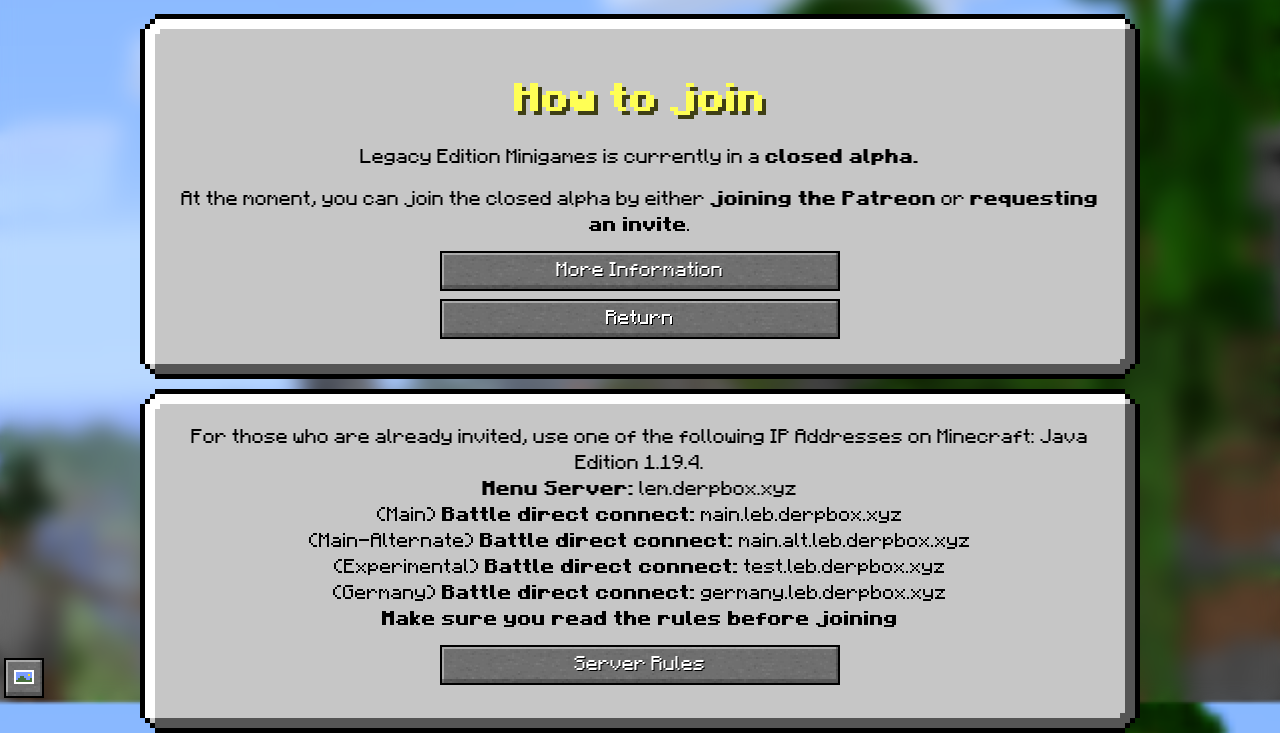
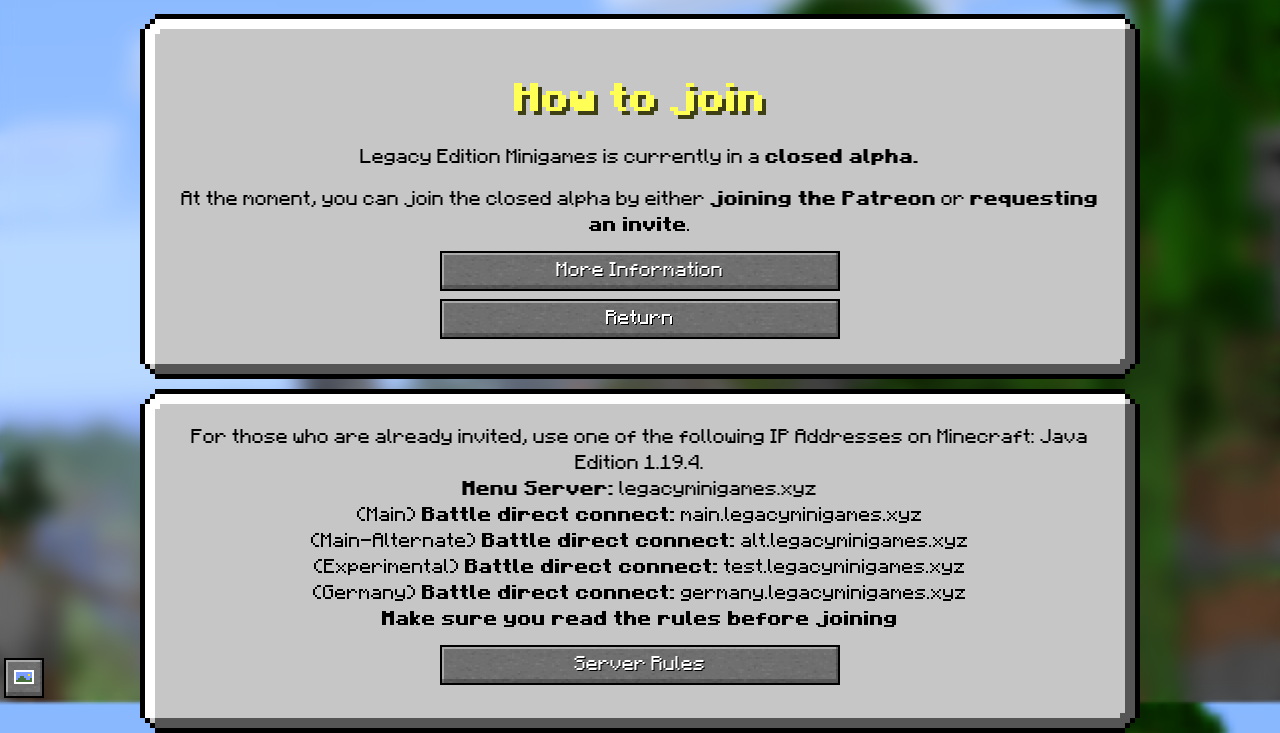
Before and after one commit to Legacy-Edition-Minigames/Website, a Jekyll site: the page built from join.html, in a window 1280 px wide. Shown: the part 198-931 px from the top of the page. Built offline with Jekyll 4.4.1, drawn with Linux system fonts in a browser that asks for light colours; some web fonts are replaced.

Commit message:
Update domain from derpbox.xyz to legacyminigames.xyz

```diff
--- a/_config.yml
+++ b/_config.yml
@@ -23,10 +23,10 @@
   LEM is a set of open source LCE? mini game remakes!
   These are meant to be used in Minecraft: Java Edition!
 baseurl: "" # the subpath of your site, e.g. /blog
-url: "https://lemsite.derpbox.xyz" # the base hostname & protocol for your site, e.g. http://example.com
+url: "https://www.legacyminigames.xyz" # the base hostname & protocol for your site, e.g. http://example.com
 pmc_username: Derpbox
 patreon_username: DBTDerpbox
-github_username:  DBTDerpbox
+github_username:  Legacy-Edition-Minigames
 
 # Build settings
 theme: minima
--- a/_posts/blog/2022-10-16-introducing-blog.markdown
+++ b/_posts/blog/2022-10-16-introducing-blog.markdown
@@ -16,6 +16,6 @@
 
   As of writing this, the New Dimension Loader and ModTools/Modloader are available there!
 
-  Go check it out! The ip for it is **test.leb.derpbox.xyz**
+  Go check it out! The ip for it is **test.legacyminigames.xyz**
 markdown: true
 ---
--- a/_posts/blog/2023-2-2-germany-server-available.markdown
+++ b/_posts/blog/2023-2-2-germany-server-available.markdown
@@ -7,7 +7,7 @@
 main-text: |
   A new battle server located in Germany is now available!
 
-  The IP for this germany server is **germany.leb.derpbox.xyz**
+  The IP for this germany server is **germany.legacyminigames.xyz**
 
   ### Massive thanks for [strich3](https://github.com/strich3) for providing the server hosting!
 
@@ -15,7 +15,7 @@
 
   There are 2 ways to connect:
 
-  1. Joining the server address **germany.leb.derpbox.xyz** (Recommended!)
+  1. Joining the server address **germany.legacyminigames.xyz** (Recommended!)
 
   2. using /server battle_germany from the US server
 
--- a/about.html
+++ b/about.html
@@ -7,12 +7,12 @@
 
 <div class="guibox center">
 		<p>Legacy Edition Minigames is a set of open source LCE<sup><span title="Legacy Console Edition" style="text-decoration: underline #000 dotted; cursor: help;"\>?</sup> mini game remakes!</p>
-		<a href="https://github.com/DBTDerpbox/Legacy-Edition-Battle" target='_blank' onclick="clickSound()"><span class="github-button"></span></a> <a href="{{ site.baseurl }}/patreon" onclick="clickSound()"><span class="patreon-button"></span></a>
+		<a href="https://github.com/Legacy-Edition-Minigames/Minigames" target='_blank' onclick="clickSound()"><span class="github-button"></span></a> <a href="{{ site.baseurl }}/patreon" onclick="clickSound()"><span class="patreon-button"></span></a>
 		<p>LEM focuses on remaking the Mini Games from the discontinued Legacy Console edition, while also enhancing and adding new content at the same time.</p>
 		<p>This includes quality of life improvements, modding support, re-imaginings of the game through remastered content, and new features.</p>
 		<p>LEM is developed by <a href="https://github.com/DBTDerpbox" target='_blank'>Emmie</a> and <a href="https://github.com/Kyrptonaught" target='_blank'>Kyrptonaught</a>, for more info see the credits page.</p>
 		<div class="button-list">
-			<a class="minecraft-button center" href="https://status.derpbox.xyz">Server Status</a>
+			<a class="minecraft-button center" href="https://status.legacyminigames.xyz">Server Status</a>
 			<a class="minecraft-button center" href="{{ site.baseurl }}/credits">Credits</a>
 			<a class="minecraft-button center" href="{{ site.baseurl }}/">Return</a>
 	</div>
--- a/join.html
+++ b/join.html
@@ -14,11 +14,11 @@
 </div>
 <div class="guibox center">
 	For those who are already invited, use one of the following IP Addresses on Minecraft: Java Edition 1.19.4.<br>
-	<b><span id="easter-egg" onclick="easterEgg()">Menu Server:</span></b> lem.derpbox.xyz<br>
-	(Main) <b>Battle direct connect:</b> main.leb.derpbox.xyz<br>
-	(Main-Alternate) <b>Battle direct connect:</b> main.alt.leb.derpbox.xyz<br>
-	(Experimental) <b>Battle direct connect:</b> test.leb.derpbox.xyz<br>
-	(Germany) <b>Battle direct connect:</b> germany.leb.derpbox.xyz<br>
+	<b><span id="easter-egg" onclick="easterEgg()">Menu Server:</span></b> legacyminigames.xyz<br>
+	(Main) <b>Battle direct connect:</b> main.legacyminigames.xyz<br>
+	(Main-Alternate) <b>Battle direct connect:</b> alt.legacyminigames.xyz<br>
+	(Experimental) <b>Battle direct connect:</b> test.legacyminigames.xyz<br>
+	(Germany) <b>Battle direct connect:</b> germany.legacyminigames.xyz<br>
 	<b>Make sure you read the rules before joining</b>
 	<p><a href="{{ site.baseurl }}/rules" class="minecraft-button center">Server Rules</a></p>
 </div>
```
